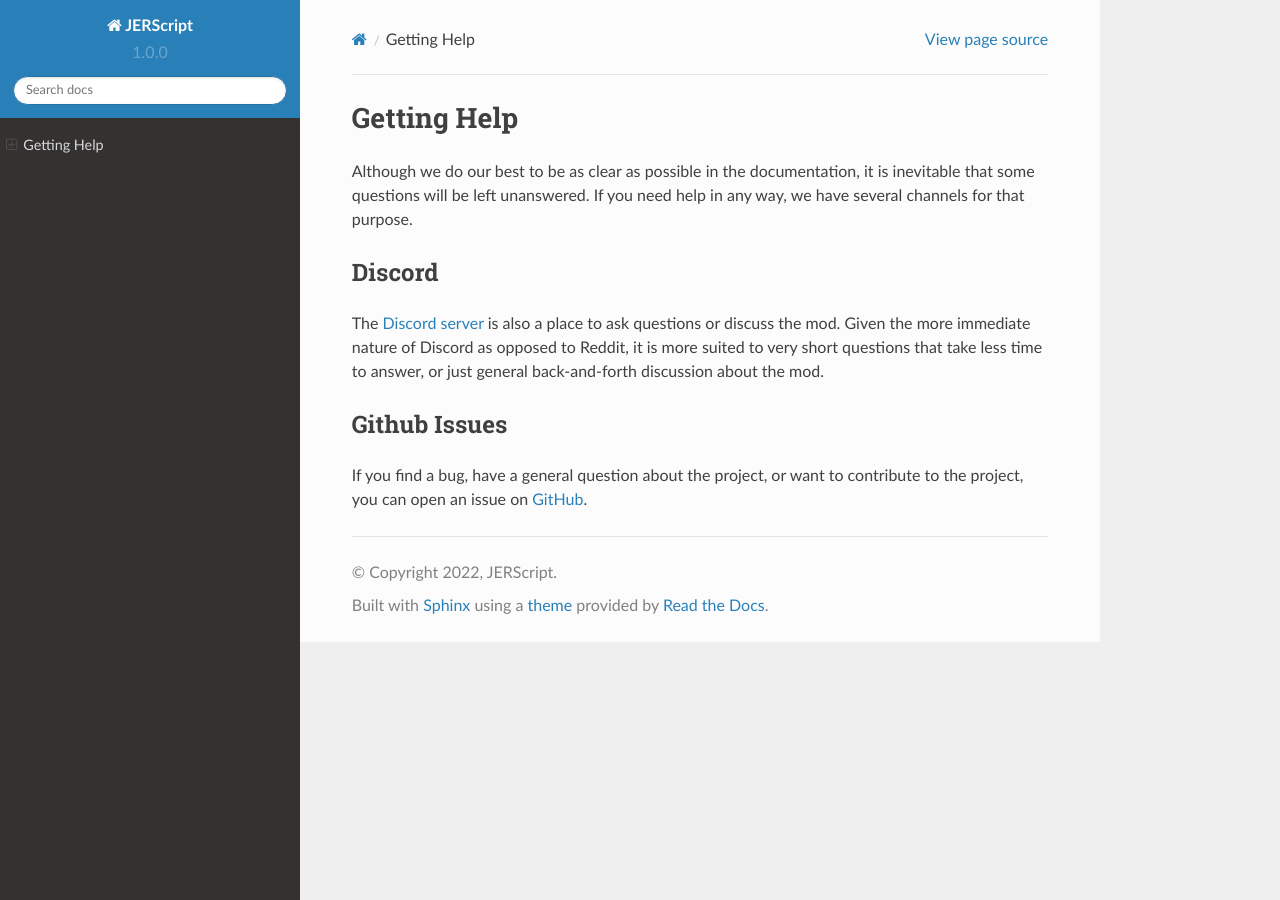
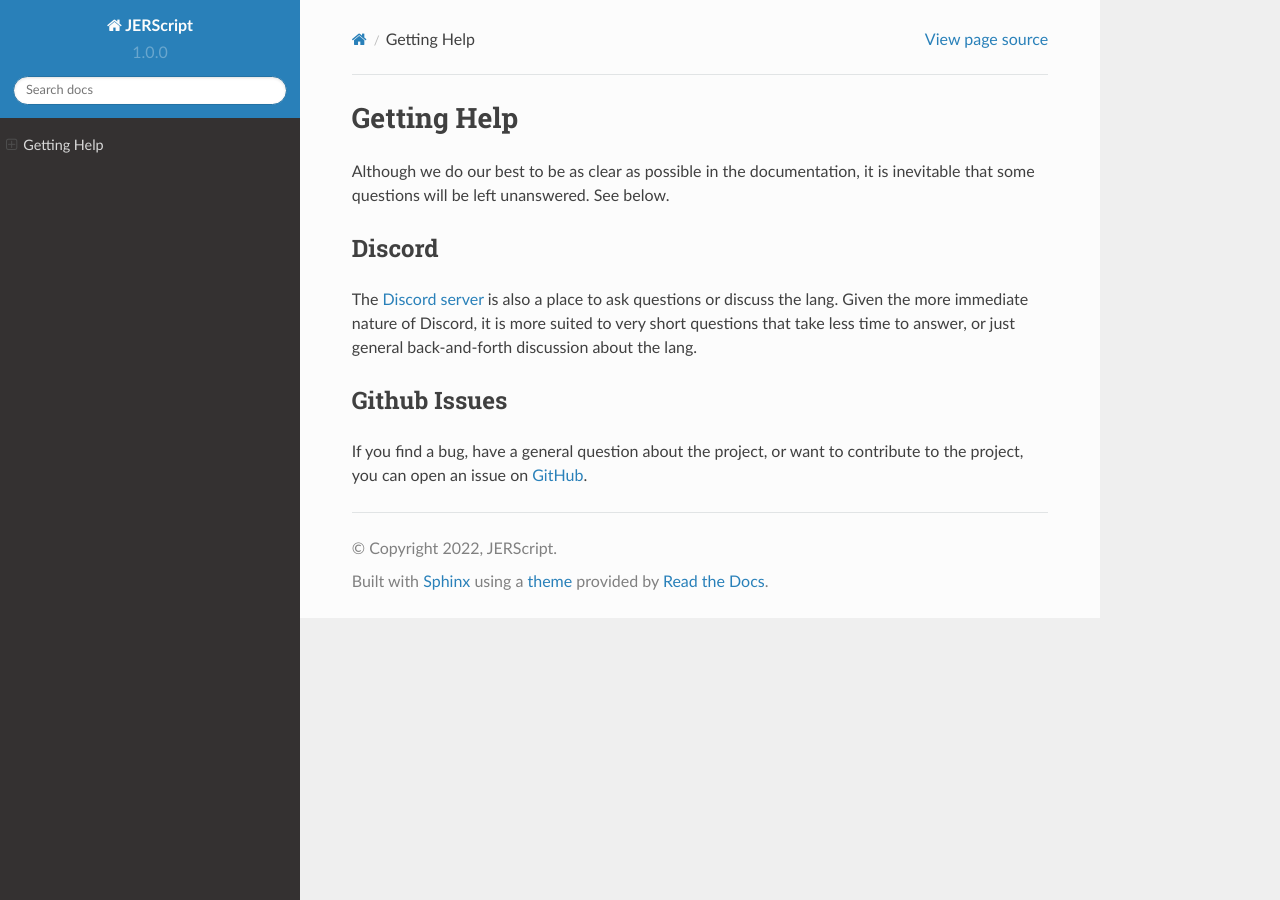
Before and after one commit to ArumLang/docs, a Sphinx documentation site: the page built from docs/source/getting_help.rst, in a window 1280 px wide. Built offline with Sphinx 7.4.7 and the Read the Docs theme 2.0.0, drawn with Linux system fonts in a browser that asks for light colours; pages that are not in the unit, such as notebooks, are missing from menus.

Commit message:
fix getting help

```diff
--- a/docs/source/getting_help.rst
+++ b/docs/source/getting_help.rst
@@ -3,16 +3,14 @@
 Getting Help
 ============
 Although we do our best to be as clear as possible in the documentation,
-it is inevitable that some questions will be left unanswered. If you
-need help in any way, we have several channels for that purpose.
+it is inevitable that some questions will be left unanswered. See below.
 
 Discord
 -------
 The `Discord server <https://discord.gg/gCGmraBRQ8>`_ is also a place
-to ask questions or discuss the mod. Given the more immediate nature
-of Discord as opposed to Reddit, it is more suited to very short
-questions that take less time to answer, or just general back-and-forth
-discussion about the mod.
+to ask questions or discuss the lang. Given the more immediate nature
+of Discord, it is more suited to very short questions that take less
+time to answer, or just general back-and-forth discussion about the lang.
 
 Github Issues
 -------------
```
